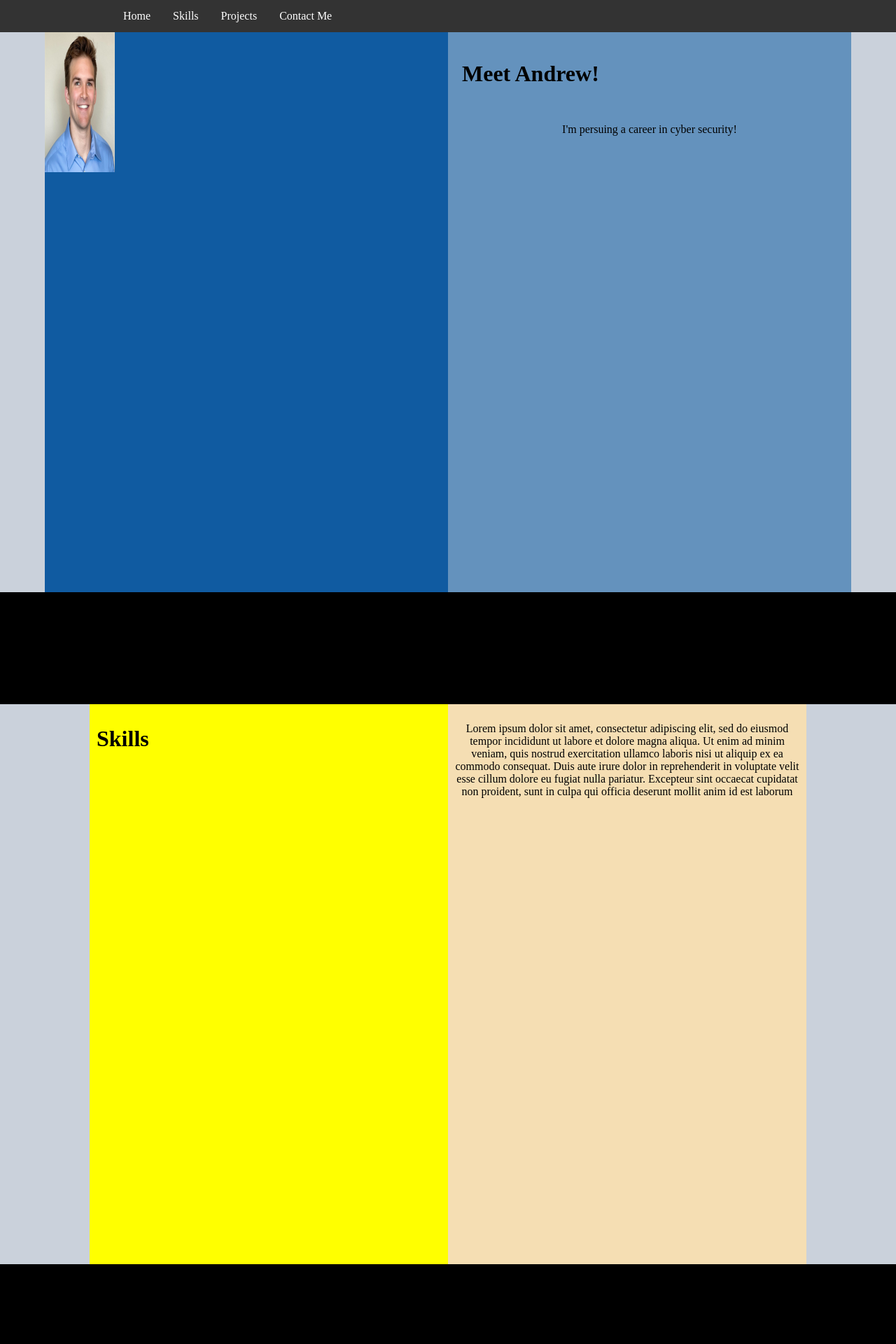
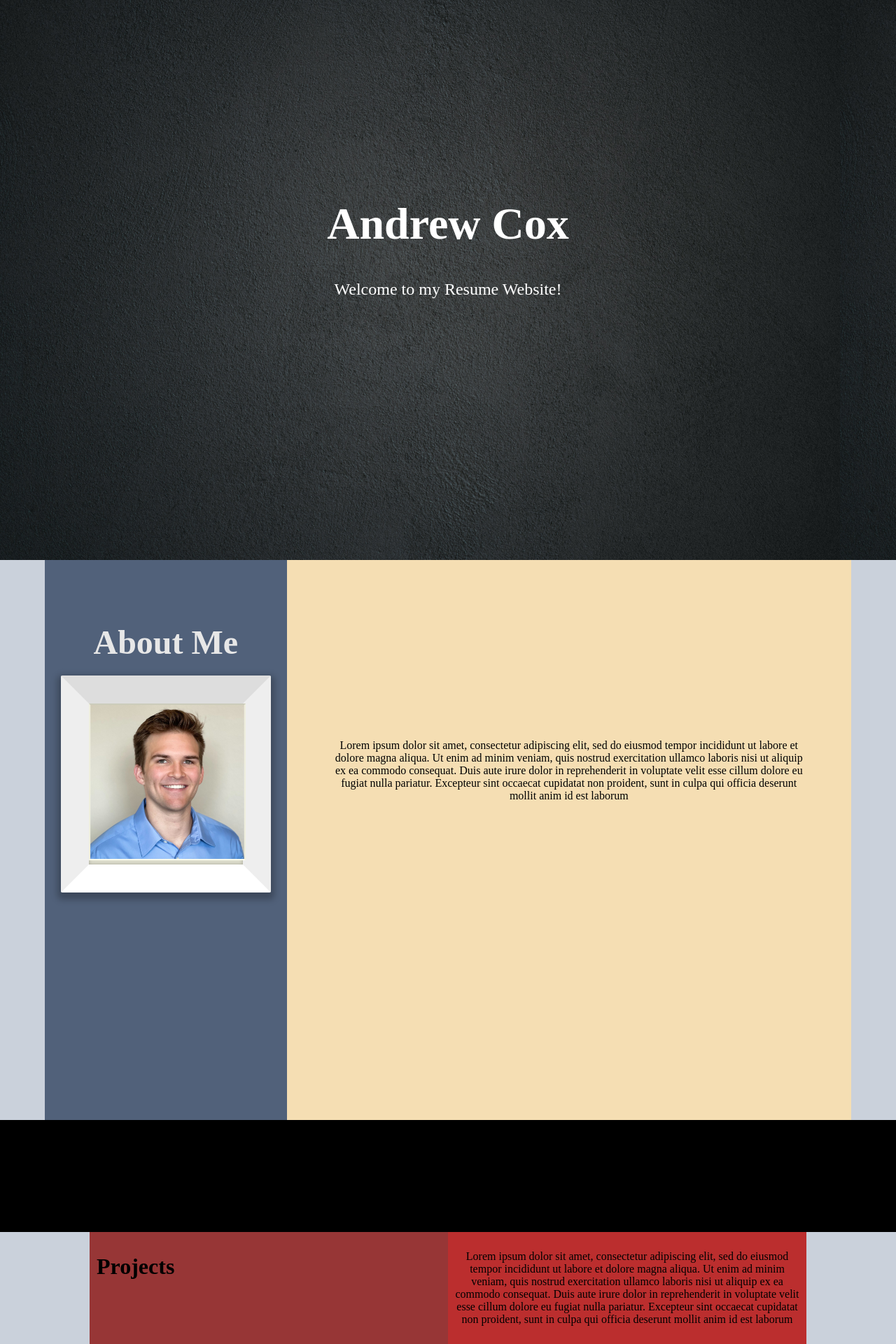
Before and after one commit to AndrewWesleyCox/ResumeWebsite, a Flask app: page / in a window 1280 px wide. Shown: the top 1920 px of the page at 70% size. Run offline with Flask 2, Linux system fonts and the light colour scheme.

Commit message:
item-1 and item-2 updates + navbar graphic additions

```diff
--- a/static/navbar.css
+++ b/static/navbar.css
@@ -1,10 +1,13 @@
 .navbar {
+    position: fixed;
+    top: -50px;
+    transition: top 0.5s;
     width: 100%;
 }
 .navbar-items {
     list-style-type: none;
     margin: 0;
-
+    text-align: center;
     padding-left: 20vh;
     padding-right: 20vh;
     overflow: hidden;
--- a/templates/index.html
+++ b/templates/index.html
@@ -28,40 +28,71 @@
             height: 20vh;
         }
 /* Item 1 */
+/* Home */
         .item-1 {
+            width: 100%;
+            background-image: url("/static/images/Textured-Grey.jpg");
+            background-size: contain;
+            color: white;
+        }
+        .item-1 .column {
+            width: 100%;
+            padding-top: 30vh;
+            height: 70vh;
+            text-align: center;
+        }
+        .item-1 h1 {
+            font-size: 4em;
+        }
+        .item-1 p {
+            font-size: 1.5em;
+        }
+/* Item 2 */
+/* About Me */
+        .item-2 {
             width: 90%;
         }
-    /* Column 1 */
-        .item-1 .column-1 {
-            background-color: rgb(16, 91, 161);
+        .item-2 .column-1 {
+            background-color: rgb(81, 97, 122);
+            color: rgb(231, 231, 231);
+            font-size: 1.5em;
+            padding: 5% 10px 0 10px;
+            text-align: center;
+            width: 30%;
+            box-sizing: border-box;
         }
-        .item-1 .column-1 img {
-            height: 200px;
-            width: 100px;
+        .item-2 .frame {
+            background-color:#ddc;
+            border:solid 5vmin #eee;
+            border-bottom-color:#fff;
+            border-left-color:#eee;
+            border-radius:2px;
+            border-right-color:#eee;
+            border-top-color:#ddd;
+            box-shadow:0 0 5px 0 rgba(0,0,0,.25) inset, 0 5px 10px 5px rgba(0,0,0,.25);
+            box-sizing:border-box;
+            display:inline-block;
+            margin:1vh 1vw;
+            height:auto;
+            /* padding:8vmin; */
+            position:relative;
+            text-align:center; top:-2.5vmin;
         }
-    /* Column 2 */
-        .item-1 .column-2 {
-            background-color: rgb(100, 146, 189);
+
+        .item-2 .column-1 img {
+            border:solid 2px;
+            border-bottom-color:#ffe;
+            border-left-color:#eed;
+            border-right-color:#eed;
+            border-top-color:#ccb;
+            max-height:100%;
+            max-width:100%;
         }
-        .item-1 .column-2 p {
-            padding: 10px;
-            text-align: center;
-        }
-        .item-1 .column-2 h1 {
-            padding: 20px;
-        }
-/* Item 2 */
-    /* Column 1 */
-        .item-2 .column-1 {
-            background-color: yellow;
-        }
-        .item-2 .column-1 h1 {
-            padding: 10px;
-        }
-    /* Column 2 */
         .item-2 .column-2 {
             background-color: wheat;
-
+            width: 70%;
+            box-sizing: border-box;
+            padding: 20% 5%;
         }
         .item-2 .column-2 p {
             padding: 10px;
@@ -100,11 +131,23 @@
             text-align: center;
         }
     </style>
+    <script>
+        window.onscroll = function() {scrollFunction()};
+
+        function scrollFunction() {
+            if (document.body.scrollTop > Math.round(window.innerHeight/100) || document.documentElement.scrollTop > Math.round(window.innerHeight/100)) {
+                document.getElementById("navbar").style.top = "0";
+            }
+            else {
+                document.getElementById("navbar").style.top = "-50px";
+            }
+        }
+    </script>
 {% endblock %}
 
 <!-- Navbar -->
 {% block navbar %}
-    <div class="navbar">
+    <div id="navbar" class="navbar">
         <ul class="navbar-items">
             <li><a>Home</a></li>
             <li><a>Skills</a></li>
@@ -116,26 +159,23 @@
 <!-- Content -->
 {% block content %}
     <!--
-        item1 = Introduction
-        item2 = Skills
+        item1 = Home
+        item2 = About Me
         item3 = Projects
         item4 = Contact Me
      -->
     <div class="item item-1">
         <div class="column column-1">
-            <img src="../images/AndrewCox.png" alt="Andrew Cox">
+            <h1>Andrew Cox</h1>
+            <p>Welcome to my Resume Website!</p>
         </div>
-        <div class="column column-2">
-            <h1>Meet Andrew!</h1>
-            <p>I'm persuing a career in cyber security!</p>
-        </div>
-    </div>
-    <div class="segue segue-1">
-
     </div>
     <div class="item item-2">
         <div class="column column-1">
-            <h1>Skills</h1>
+            <h1>About Me</h1>
+            <div class="frame">
+                <img src="/static/images/AndrewCox.png" alt="Andrew Cox"/>
+            </div>
         </div>
         <div class="column column-2">
             <p>Lorem ipsum dolor sit amet, consectetur adipiscing elit, sed do eiusmod tempor incididunt ut labore et dolore magna aliqua. Ut enim ad minim veniam, quis nostrud exercitation ullamco laboris nisi ut aliquip ex ea commodo consequat. Duis aute irure dolor in reprehenderit in voluptate velit esse cillum dolore eu fugiat nulla pariatur. Excepteur sint occaecat cupidatat non proident, sunt in culpa qui officia deserunt mollit anim id est laborum</p>
@@ -156,11 +196,19 @@
 
     </div>
     <div class="item item-4">
-        <div class="column column-1">
-            <h1>Contact Me</h1>
+        <h1>Contact Me</h1>
+        <div>
+            <p>Name: </p>
+            <input type="text" />
         </div>
-        <div class="column column-2">
-            <p>Lorem ipsum dolor sit amet, consectetur adipiscing elit, sed do eiusmod tempor incididunt ut labore et dolore magna aliqua. Ut enim ad minim veniam, quis nostrud exercitation ullamco laboris nisi ut aliquip ex ea commodo consequat. Duis aute irure dolor in reprehenderit in voluptate velit esse cillum dolore eu fugiat nulla pariatur. Excepteur sint occaecat cupidatat non proident, sunt in culpa qui officia deserunt mollit anim id est laborum</p>
+        <div>
+            <p>Email Address: </p>
+            <input type="text" />
         </div>
+        <div>
+            <p>Message:</p>
+            <input type="text" />
+        </div>
+
     </div>
 {% endblock %}
```
Also changed, not shown: static/images/AndrewCox.png (renamed from images/AndrewCox.png), static/images/Textured-Grey.jpg (added).
